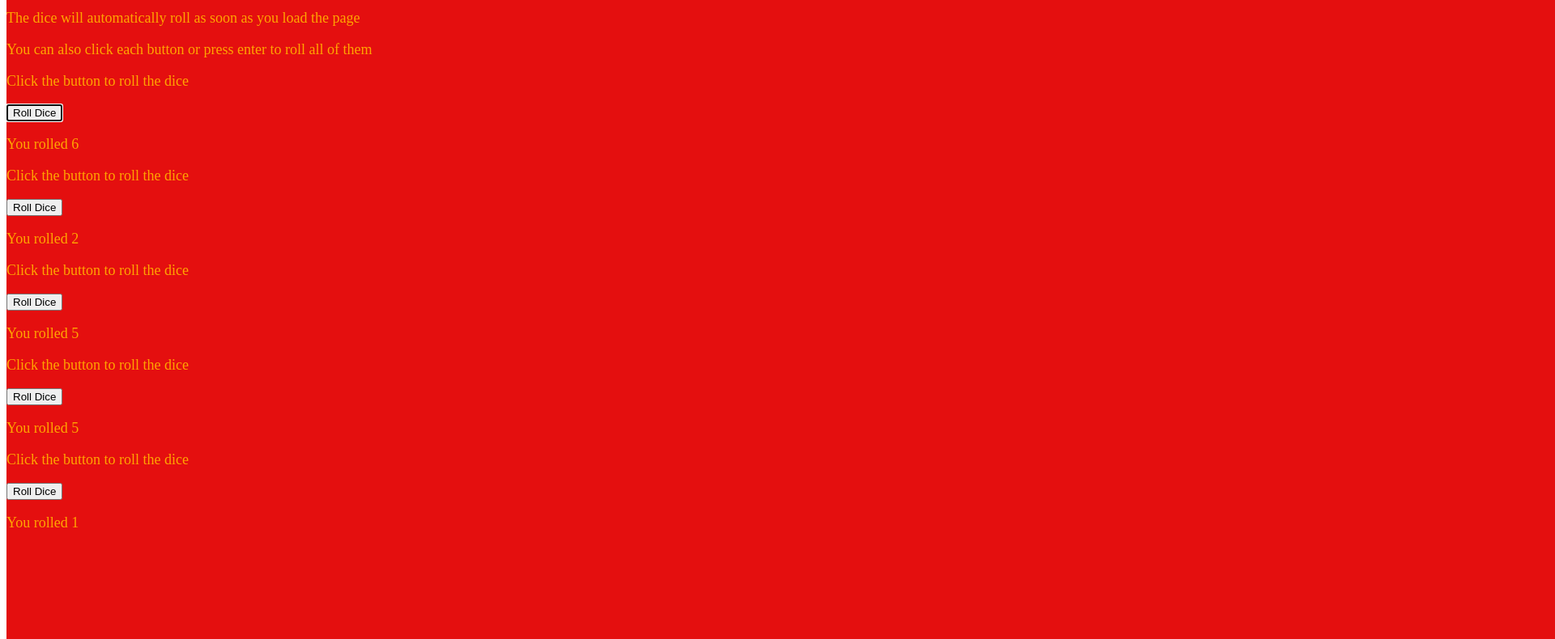
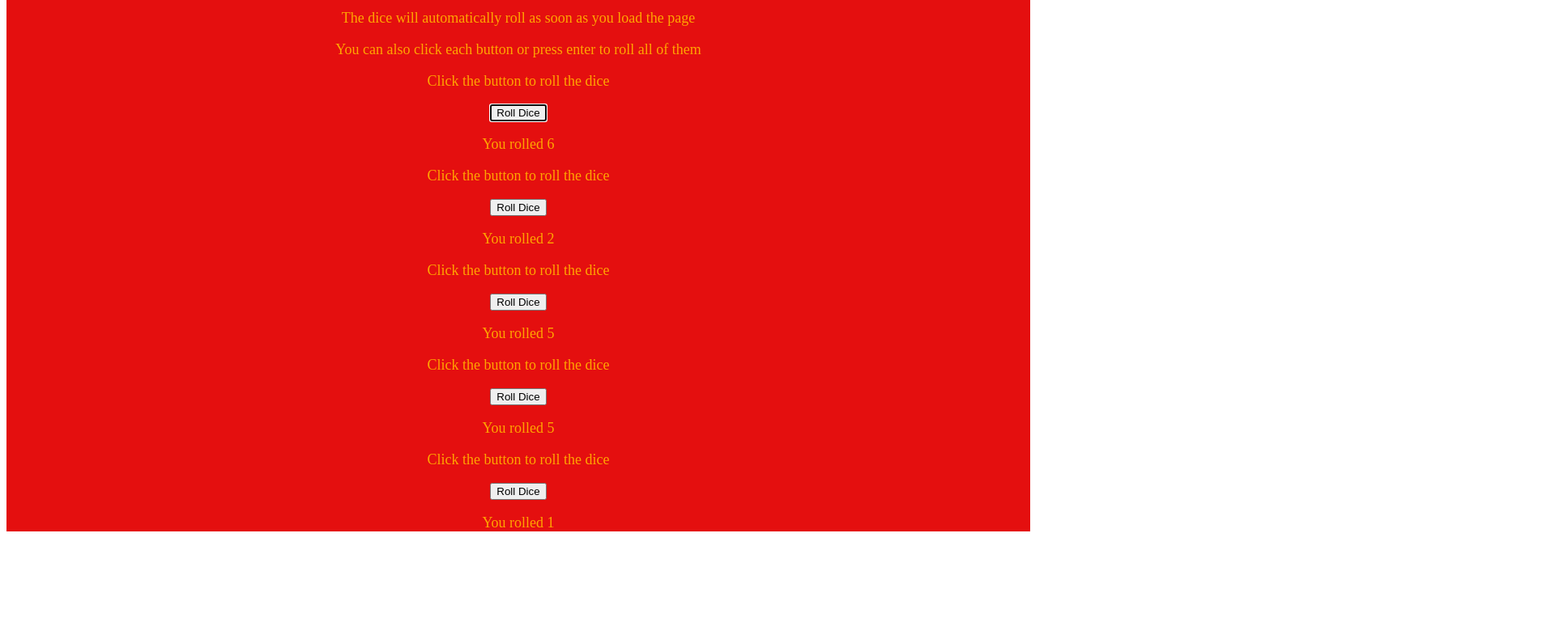
Before and after one commit to isjor1/Dice-jcs, a plain HTML site: page index.html in a window 1280 px wide. Shown: the part 89-879 px from the top of the page at 81% size, 1920 px wide, since content can reach past the window. After the commit the page ends 800 px from the top, so only its background shows below. Drawn offline with Linux system fonts and the light colour scheme.

Commit message:
updated css

```diff
--- a/dice.css
+++ b/dice.css
@@ -1,8 +1,8 @@
 div {
-    width: 2000px;
-    height: 2000px;
+    width: 100%;
+    height: 100%;
     background-color: rgb(228, 15, 15);
-    text-align: left;
+    text-align: center;
 
   }
 
@@ -16,4 +16,5 @@ div {
   p {
     color: orange;
     font-size:18px;
+    text-align: right justify;
   }
```
